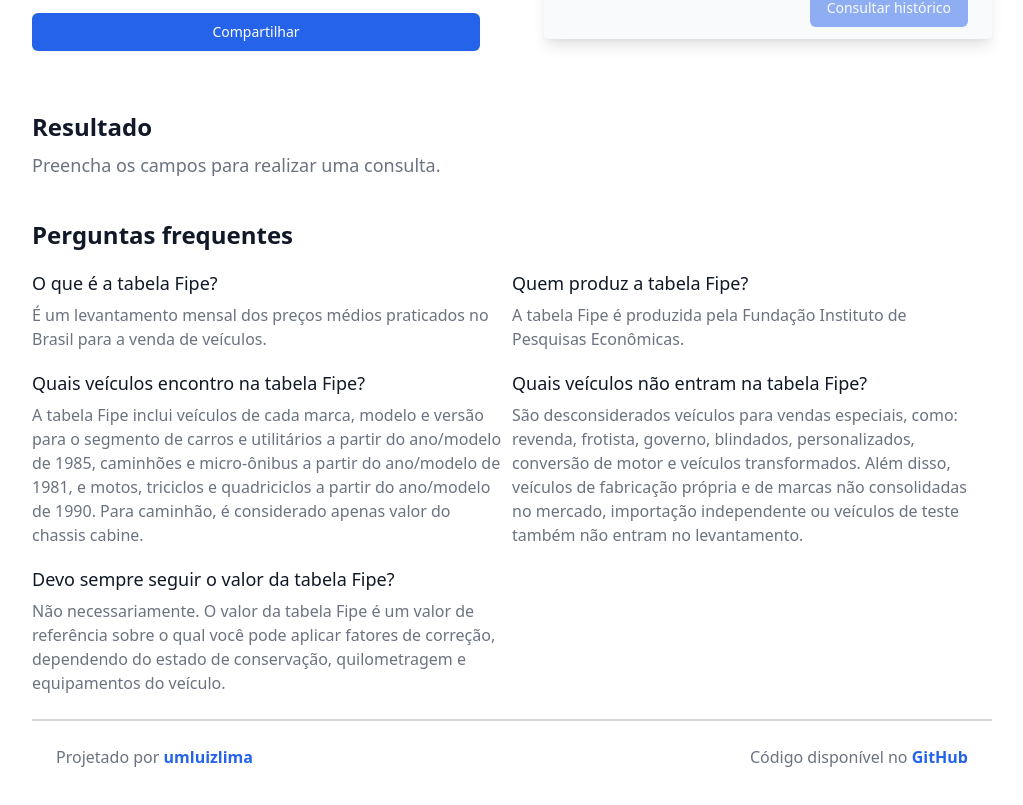
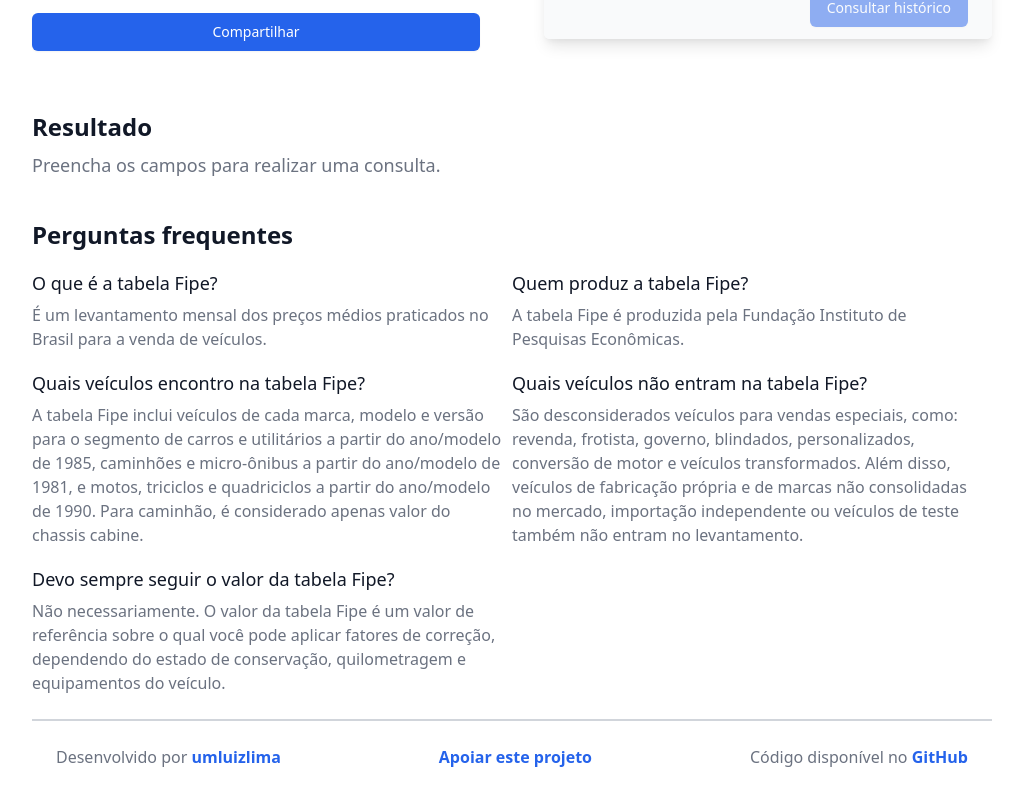
Before and after one commit to umluizlima/fipe-history, a Next.js app: page / in a window 1280 px wide. Shown: the part 607-1412 px from the top of the page, without its empty margins (128-1151 px from the left). Built offline with nearby package versions, Linux system fonts and the light colour scheme; no server answers.

Commit message:
Add donation link on Footer

```diff
--- a/components/Footer/index.js
+++ b/components/Footer/index.js
@@ -3,7 +3,10 @@ const Footer = () => (
     <div className="mt-6 border-t-2 border-gray-300">
       <div className="text-center py-6 flex flex-col sm:flex-row justify-between px-6">
         <p className="mb-2 text-base text-gray-500">
-          Projetado por <a target="_blank" rel="noopener noreferrer" href="https://umluizlima.dev/" className="font-bold text-blue-600 hover:text-blue-800">umluizlima</a>
+          Desenvolvido por <a target="_blank" rel="noopener noreferrer" href="https://umluizlima.dev/" className="font-bold text-blue-600 hover:text-blue-800">umluizlima</a>
+        </p>
+        <p className="mb-2 text-base text-gray-500">
+          <a target="_blank" rel="noopener noreferrer" href="https://donate.stripe.com/6oE4hV8EjfY31O0cMM" className="font-bold text-blue-600 hover:text-blue-800">Apoiar este projeto</a>
         </p>
         <p className="mb-2 text-base text-gray-500">
           Código disponível no <a target="_blank" rel="noopener noreferrer" href="https://github.com/umluizlima/fipe-history/" className="font-bold text-blue-600 hover:text-blue-800">GitHub</a>
```
